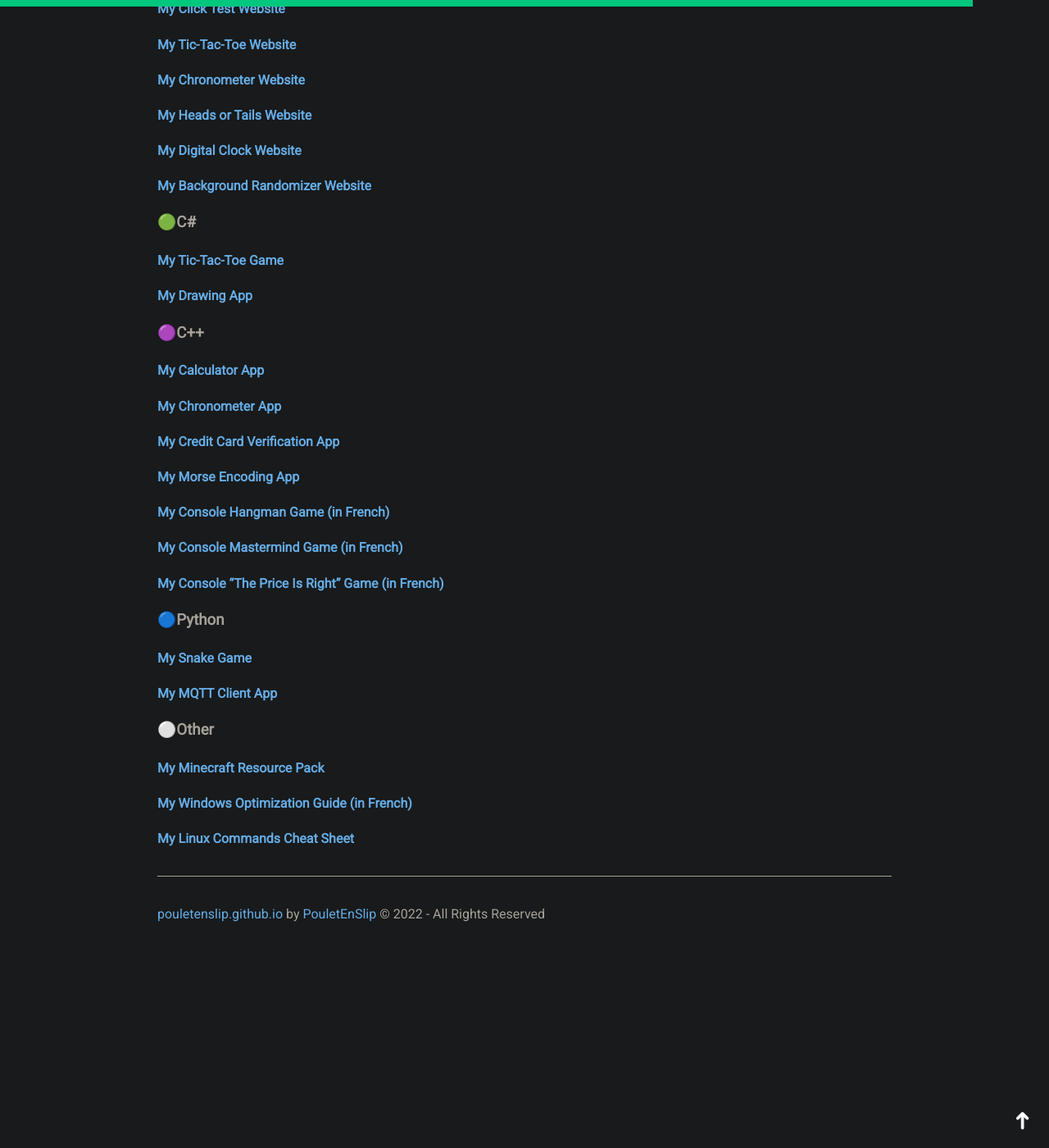
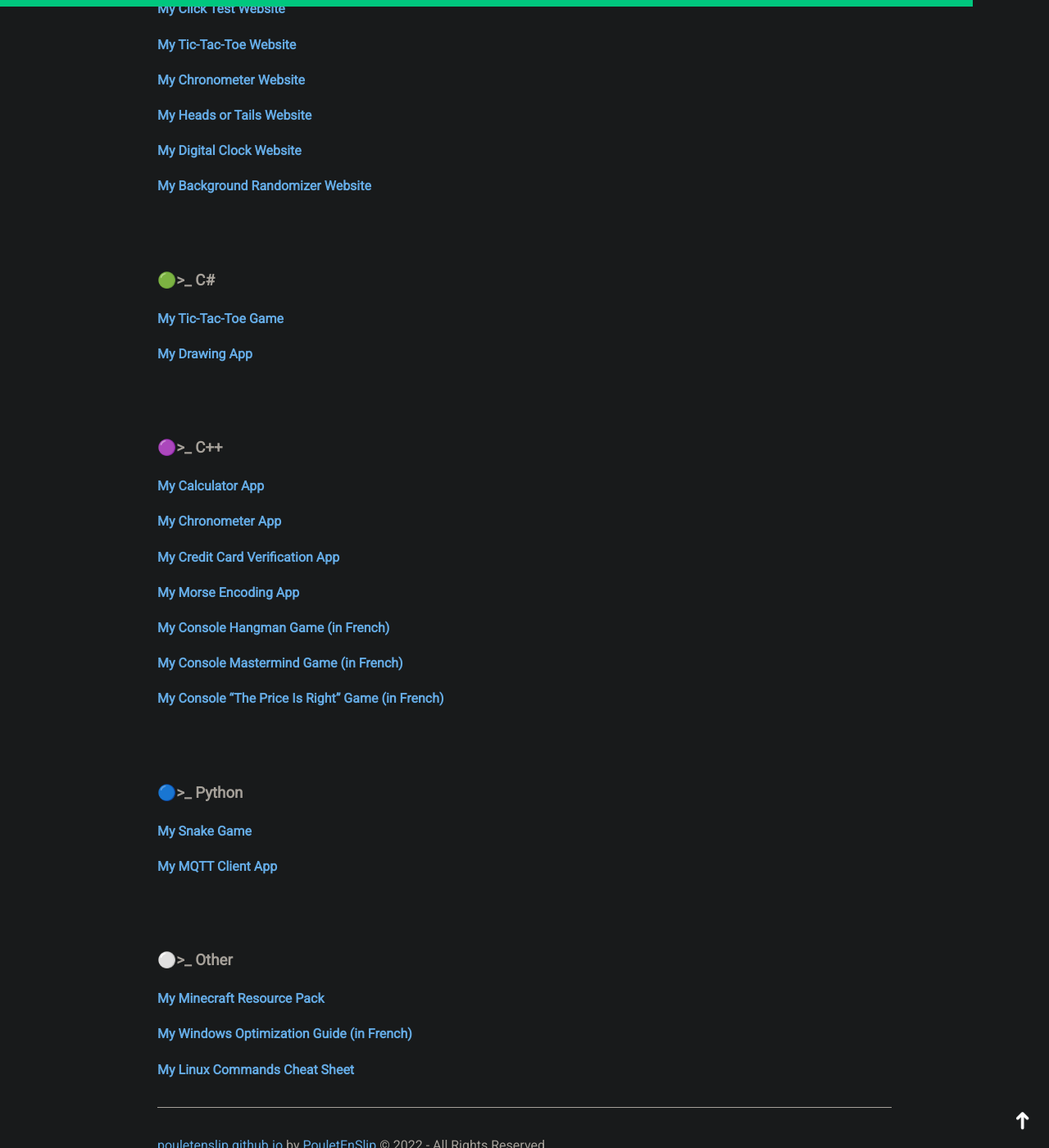
Before and after one commit to PouletEnSlip/pouletenslip.github.io, a Jekyll site: the page built from index.md, in a window 1280 px wide and 1400 px high, scrolled down 537 px. Shown: the whole window at 82% size. Built offline with Jekyll 4.4.1, drawn with Linux system fonts in a browser that asks for light colours; our own code applies the rules of GitHub Pages for plain Markdown files; before the commit the page ends 1698 px from its top, so only the background shows below that.

Commit message:
Update index.md

```diff
--- a/index.md
+++ b/index.md
@@ -2,7 +2,7 @@
 layout: default
 ---
 
-### 🔴WEB
+### 🔴>_ WEB
 #### [My Calculator Website](pages/calculator/)
 #### [My Fruit List Website](pages/fruits/)
 #### [My Click Test Website](pages/clicktest/)
@@ -11,12 +11,12 @@ layout: default
 #### [My Heads or Tails Website](pages/headsortails/)
 #### [My Digital Clock Website](pages/clock/)
 #### [My Background Randomizer Website](pages/color/)
-
-### 🟢C#
+<br><br>
+### 🟢>_ C#
 #### [My Tic-Tac-Toe Game](https://github.com/PouletEnSlip/TicTacToeCSharp)
 #### [My Drawing App](https://github.com/PouletEnSlip/Drawing)
-
-### 🟣C++
+<br><br>
+### 🟣>_ C++
 #### [My Calculator App](https://github.com/PouletEnSlip/Calculator)
 #### [My Chronometer App](https://github.com/PouletEnSlip/Chronometer)
 #### [My Credit Card Verification App](https://github.com/PouletEnSlip/CreditCardVerification)
@@ -24,12 +24,12 @@ layout: default
 #### [My Console Hangman Game (in French)](https://github.com/PouletEnSlip/HangmanGame)
 #### [My Console Mastermind Game (in French)](https://github.com/PouletEnSlip/Mastermind)
 #### [My Console "The Price Is Right" Game (in French)](https://github.com/PouletEnSlip/ThePriceIsRight)
-
-### 🔵Python
+<br><br>
+### 🔵>_ Python
 #### [My Snake Game](https://github.com/PouletEnSlip/Snake)
 #### [My MQTT Client App](https://github.com/PouletEnSlip/MQTT)
-
-### ⚪Other
+<br><br>
+### ⚪>_ Other
 #### [My Minecraft Resource Pack](pages/cotcotpack)
 #### [My Windows Optimization Guide (in French)](pages/opti)
 #### [My Linux Commands Cheat Sheet](https://github.com/PouletEnSlip/Linux)
```
